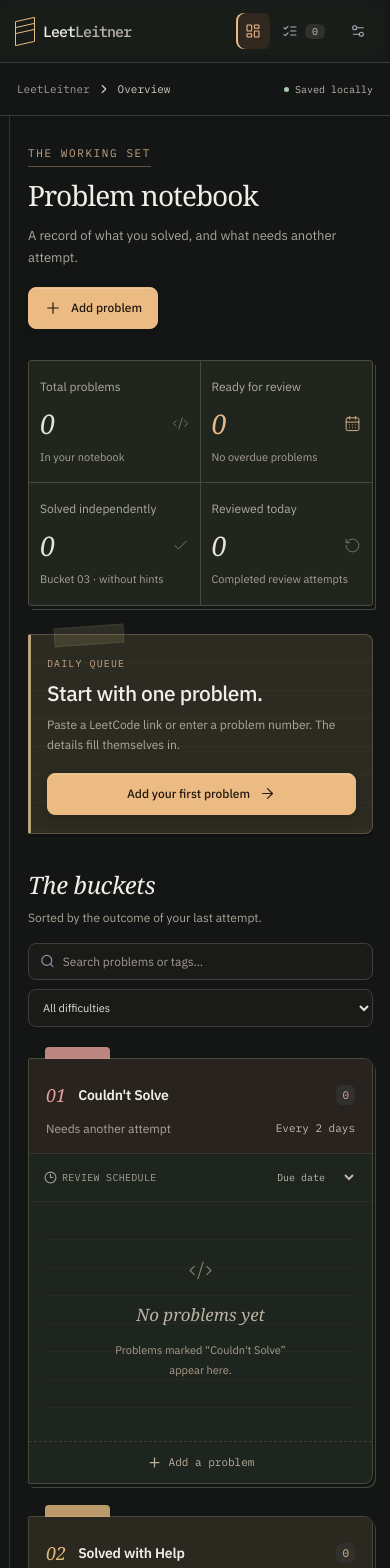
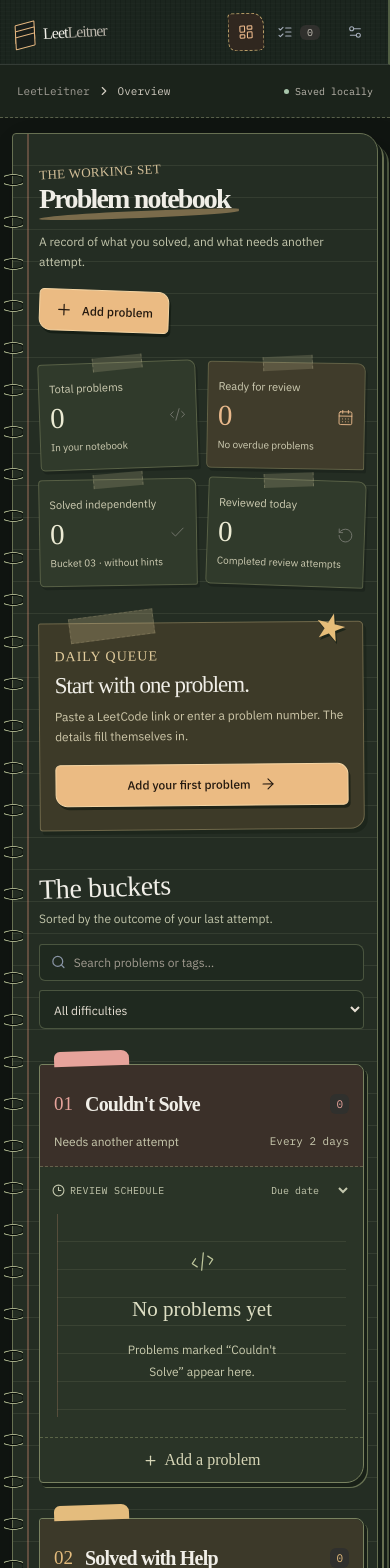
Before and after one commit to HadiYoussef2005/LeetLeitner, a React (Vite) app: page / in a window 390 px wide. Shown: the top 1568 px of the page. Built offline with nearby package versions, Linux system fonts and the light colour scheme.

Commit message:
Turn the interface into a playful bound journal

```diff
--- a/src/workbench.css
+++ b/src/workbench.css
@@ -1033,137 +1033,283 @@ progress {
     transition: none;
   }
 }
-/* Physical notebook details: cloth cover, sewn spine, ruled paper, and index tabs. */
+
+/* An open field journal: ink, cloth, paper, tape and pencil marks. */
+:root {
+  --hand: "Segoe Print", "Bradley Hand", cursive;
+}
 .app-shell {
-  background: #131615;
+  background: #101511;
 }
 .sidebar {
-  background-color: #181d1a;
-  background-image:
-    repeating-linear-gradient(0deg, #ffffff02 0 1px, transparent 1px 4px),
-    repeating-linear-gradient(90deg, #00000012 0 1px, transparent 1px 5px);
-  box-shadow: inset -5px 0 10px #0003;
+  background:
+    repeating-linear-gradient(0deg, #ffffff03 0 1px, transparent 1px 4px),
+    repeating-linear-gradient(90deg, #0002 0 1px, transparent 1px 5px), #1b251e;
+  box-shadow: inset -8px 0 15px #0005;
+  border-right: 2px solid #526044;
+}
+.brand {
+  font-family: var(--hand);
+  font-size: 19px;
+  transform: rotate(-3deg);
+}
+.workspace-label {
+  color: #c3b594;
+}
+.nav-item {
+  border: 1px solid transparent;
+}
+.nav-item.active {
+  border: 1px dashed #b99f68;
+  border-radius: 4px 12px 5px 8px;
+  box-shadow: none;
+  transform: rotate(-2deg);
+}
+.topbar {
+  border-bottom: 1px dashed #59604a;
+  background: #1b231b;
 }
 .main-content {
   position: relative;
   isolation: isolate;
-  padding-left: 54px;
-  background-image: linear-gradient(
-    90deg,
-    transparent 25px,
-    #b8856940 25px 26px,
-    transparent 26px
-  );
+  margin: 22px 24px 30px 18px;
+  max-width: 1450px;
+  padding: 45px 30px 30px 64px;
+  background-color: #242d23;
+  background-image:
+    linear-gradient(
+      90deg,
+      transparent 39px,
+      #d38c7259 39px 41px,
+      transparent 41px
+    ),
+    repeating-linear-gradient(transparent 0 31px, #c6cda719 31px 32px);
+  border: 1px solid #677052;
+  border-radius: 4px 18px 22px 4px;
+  box-shadow:
+    4px 5px 0 #141c15,
+    6px 7px 0 #687052,
+    9px 10px 0 #161e17,
+    11px 12px 0 #4a543e,
+    14px 18px 30px #0006;
 }
 .main-content::before {
   content: "";
   position: absolute;
-  z-index: -1;
-  top: 30px;
-  bottom: 30px;
-  left: 3px;
-  width: 9px;
+  left: -13px;
+  top: 25px;
+  bottom: 25px;
+  width: 31px;
   background: radial-gradient(
-      circle at center,
-      #080c09 0 3px,
-      #56604b 3.5px 4px,
-      transparent 4.5px
+      ellipse 14px 6px at center,
+      transparent 0 9px,
+      #080e09 10px 11px,
+      #a3aa86 12px 13px,
+      #1c261c 14px,
+      transparent 15px
     )
-    center top / 9px 48px repeat-y;
+    center top / 31px 42px repeat-y;
   pointer-events: none;
 }
-h1 {
-  font-family: Georgia, "Times New Roman", serif;
-  font-weight: 400;
-  letter-spacing: -1px;
-  font-size: 42px;
+.page-heading {
+  position: relative;
+  margin-bottom: 30px;
+  align-items: center;
 }
 .page-heading .eyebrow {
-  display: inline-block;
-  border-bottom: 1px solid #bda27d70;
-  padding-bottom: 6px;
+  font-family: var(--hand);
+  font-size: 15px;
+  color: #d3bf98;
+  letter-spacing: 0.3px;
+  transform: rotate(-3deg);
+}
+h1 {
+  font-family: var(--hand);
+  font-size: 42px;
+  font-weight: 600;
+  letter-spacing: -2px;
+  line-height: 1.5;
+  margin: 3px 0 14px;
+}
+h1::after {
+  content: "";
+  display: block;
+  width: 200px;
+  height: 7px;
+  background: #e8bc7e70;
+  border-radius: 70% 20% 60% 40%;
+  transform: rotate(-2deg);
+  margin-top: -9px;
+}
+.page-heading p {
+  color: #c4c7ad;
+  max-width: 480px;
+}
+.primary {
+  border-radius: 5px 11px 5px 12px;
+  border: 1px solid #f5d5a4;
+  box-shadow: 2px 3px 0 #0e160e99;
+}
+.page-heading > .primary {
+  transform: rotate(2deg);
 }
 .stats {
-  gap: 0;
-  border: 1px solid #4b4c3d;
-  border-radius: 3px;
-  background: #20251e;
-  box-shadow:
-    2px 3px 0 #131615,
-    3px 4px 0 #414637;
+  gap: 12px;
+  border: 0;
+  background: none;
+  margin: 10px 0 36px;
 }
 .stats > div {
-  background: transparent;
-  border: 0;
-  border-right: 1px solid #454b3c;
-  border-radius: 0;
-  box-shadow: none;
+  position: relative;
+  padding: 17px;
+  background: #303a2b;
+  border: 1px solid #a3aa7959;
+  border-radius: 4px 8px 2px 5px;
+  box-shadow: 2px 3px 0 #131a1466;
+}
+.stats > div:first-child {
+  padding-left: 17px;
+  transform: rotate(-2deg);
+}
+.stats > div:nth-child(2) {
+  background: #403c2b;
+  transform: rotate(1deg);
+}
+.stats > div:nth-child(3) {
+  transform: rotate(-1deg);
 }
 .stats > div:last-child {
-  border-right: 0;
+  transform: rotate(2deg);
+  border-right: 1px solid #a3aa7959;
+}
+.stats > div::before {
+  content: "";
+  position: absolute;
+  top: -7px;
+  left: calc(50% - 24px);
+  width: 48px;
+  height: 14px;
+  background: #d4c9a030;
+  transform: rotate(-4deg);
+  border-left: 1px dashed #dfd5ad38;
+  border-right: 1px dashed #dfd5ad38;
 }
 .stats strong {
-  font-family: "Segoe Print", "Bradley Hand", Georgia, serif;
-  font-style: italic;
+  font-family: var(--hand);
+  font-size: 34px;
+  margin: 5px 0;
+  color: #ecebd4;
+}
+.stats > div > span,
+.stats small {
+  color: #d0ceb4;
+}
+.stats small {
+  font-family: inherit;
 }
 .review-banner {
   position: relative;
-  background: #2b2b21;
-  background-image: repeating-linear-gradient(
-    transparent 0 27px,
-    #d5c5930a 27px 28px
-  );
-  border-radius: 2px 8px 8px 2px;
-  border-left: 3px solid #b9a178;
-  box-shadow: 1px 3px 0 #0003;
+  background: #3d3a28;
+  border: 1px solid #b2a57670;
+  border-radius: 2px 5px 14px 3px;
+  box-shadow: 3px 4px 0 #10180f55;
+  padding: 26px 22px;
+  margin-bottom: 40px;
+  transform: rotate(-0.5deg);
 }
 .review-banner::before {
   content: "";
   position: absolute;
-  top: -9px;
-  left: 23px;
-  width: 68px;
-  height: 17px;
-  background: #cdbb8d25;
-  border: 1px solid #cdbb8d18;
-  transform: rotate(-4deg);
+  top: -10px;
+  left: 30px;
+  width: 83px;
+  height: 23px;
+  background: #d6c39540;
+  border: 1px dashed #dbcda328;
+  transform: rotate(-7deg);
+}
+.review-banner::after {
+  content: "★";
+  position: absolute;
+  right: 15px;
+  top: -20px;
+  font-size: 37px;
+  color: #e6bd79;
+  transform: rotate(15deg);
+  text-shadow: 2px 2px #1d2519;
   pointer-events: none;
 }
+.review-banner h2 {
+  font-family: var(--hand);
+  font-size: 24px;
+  letter-spacing: -1px;
+}
+.review-banner .eyebrow {
+  font-family: var(--hand);
+  font-size: 14px;
+  color: #e2cc9c;
+  letter-spacing: 1px;
+}
+.review-banner p {
+  color: #d0c9ab;
+}
+.banner-icon {
+  background: none;
+  border: 2px solid #b7ab7c;
+  border-radius: 46% 54% 51% 49%;
+  transform: rotate(-10deg);
+}
 .collection-heading h2 {
-  font-family: Georgia, "Times New Roman", serif;
-  font-style: italic;
-  font-weight: 400;
-  font-size: 24px;
+  font-family: var(--hand);
+  font-size: 28px;
+  font-weight: 500;
+  transform: rotate(-2deg);
+}
+.collection-heading > div > span {
+  color: #c1c5aa;
+}
+.search,
+.filters select {
+  background: #1f291f;
+  border-color: #8c997064;
+  border-radius: 3px 8px 4px 6px;
 }
 .buckets {
-  padding-top: 13px;
-  gap: 20px;
+  gap: 18px;
+  padding-top: 17px;
 }
 .bucket {
   position: relative;
   overflow: visible;
-  border-radius: 2px 9px 9px 2px;
-  border-color: #454b3b;
-  background: #1e241e;
+  border: 1px solid #798260;
+  border-radius: 3px 8px 18px 4px;
+  background: #2a3427;
   box-shadow:
-    2px 3px 0 #131615,
-    3px 4px 0 #414637;
+    3px 4px 0 #182017,
+    4px 5px 0 #677152;
 }
 .bucket-header {
-  border-radius: 2px 8px 0 0;
+  padding: 23px 14px 17px;
   border-top: 0;
-  padding-top: 24px;
+  border-bottom: 1px dashed #a7ab7e66;
+  border-radius: 3px 8px 0 0;
+}
+.bucket-header h3 {
+  font-family: var(--hand);
+  font-size: 19px;
+  line-height: 1.6;
+  letter-spacing: -0.8px;
 }
 .bucket-header::before {
   content: "";
   position: absolute;
-  top: -12px;
-  left: 16px;
-  width: 65px;
-  height: 12px;
-  border-radius: 4px 4px 0 0;
+  top: -14px;
+  left: 14px;
+  width: 75px;
+  height: 15px;
+  border-radius: 6px 8px 0 0;
   background: var(--amber);
-  opacity: 0.8;
+  transform: rotate(-2deg);
 }
 .bucket.red .bucket-header::before {
   background: var(--red);
@@ -1171,115 +1317,223 @@ h1 {
 .bucket.green .bucket-header::before {
   background: var(--green);
 }
+.bucket.red .bucket-header {
+  background: #3b3029;
+}
+.bucket.amber .bucket-header {
+  background: #3c3929;
+}
+.bucket.green .bucket-header {
+  background: #2c3c2d;
+}
 .bucket-number {
-  font-family: Georgia, "Times New Roman", serif;
-  font-style: italic;
-  font-size: 18px;
+  font-family: var(--hand);
+  font-size: 19px;
+}
+.bucket-header p,
+.bucket-header p span {
+  color: #c9c9ae;
 }
 .bucket-sort {
-  border-bottom: 1px solid #b3ba8c13;
-  margin-bottom: 10px;
+  padding: 12px;
+}
+.bucket-sort > span,
+.bucket-sort select {
+  color: #c3c7ad;
+}
+.bucket-content {
+  padding: 0 12px 8px;
 }
 .problem-card {
   position: relative;
-  background-color: #262d25;
+  background-color: #343e2d;
   background-image:
     linear-gradient(
       90deg,
-      transparent 9px,
-      #d6937926 9px 10px,
-      transparent 10px
+      transparent 11px,
+      #db9a7438 11px 12px,
+      transparent 12px
     ),
-    repeating-linear-gradient(transparent 0 27px, #c6c8a90e 27px 28px);
-  border: 1px solid #49503d;
-  border-radius: 2px 5px 5px 2px;
-  padding-left: 20px;
-  box-shadow: 1px 2px 0 #0003;
+    repeating-linear-gradient(transparent 0 27px, #d2d7aa18 27px 28px);
+  border: 1px solid #89926788;
+  border-radius: 2px 4px 9px 3px;
+  padding: 15px 12px 12px 21px;
+  margin-bottom: 12px;
+  box-shadow: 2px 3px 0 #121b1266;
+}
+.problem-card:nth-child(3n + 1) {
+  transform: rotate(-0.6deg);
+}
+.problem-card:nth-child(3n + 2) {
+  transform: rotate(0.7deg);
 }
 .problem-card:hover {
-  background-color: #30392d;
+  background-color: #3d4934;
+  border-color: #d5bd86;
 }
 .problem-card h4 {
-  line-height: 1.7;
+  font-family: var(--hand);
+  font-size: 19px;
+  font-weight: 500;
+  letter-spacing: -0.7px;
+  line-height: 1.6;
+  color: #f0eed7;
+}
+.card-top,
+.card-bottom {
+  color: #d0d0ae;
 }
 .card-bottom {
-  border-top: 1px dashed #c3be992b;
+  border-top: 1px dashed #ccd2a738;
 }
 .tags span {
-  background: #2d352dcc;
+  background: #25312199;
+  border: 0;
+  border-radius: 2px;
+  color: #d7d8b9;
 }
 .bucket-add {
-  border-top-style: dashed;
+  font-family: var(--hand);
+  font-size: 16px;
+  color: #d6d5b6;
+  border-top: 1px dashed #a1ac7566;
+}
+.bucket-add:hover {
+  background: #36442e;
 }
 .empty-bucket {
   background: repeating-linear-gradient(
     transparent 0 27px,
-    #c6c8a90c 27px 28px
+    #d2d7aa18 27px 28px
   );
-  margin: 0 4px 10px;
+  border-left: 1px solid #d6987640;
+  margin: 0 5px 12px;
+  padding: 35px 12px;
 }
 .empty-bucket h4 {
-  font-family: Georgia, "Times New Roman", serif;
-  font-style: italic;
-  font-size: 17px;
+  font-family: var(--hand);
+  font-size: 21px;
+  color: #dedfc4;
+}
+.empty-bucket p {
+  color: #c9cbae;
+  font-size: 12px;
+}
+.empty-bucket svg {
+  color: #bdc59b;
+  transform: rotate(-12deg);
+}
+footer {
+  border-top: 1px dashed #929d6e88;
+  color: #bcc3a3;
 }
 dialog {
-  border-radius: 3px 12px 12px 3px;
-  border-left: 4px solid #a78b64;
+  background:
+    repeating-linear-gradient(transparent 0 31px, #c6cda70b 31px 32px), #252d23;
+  border-radius: 4px 15px 13px 4px;
+  border: 1px solid #788461;
+  border-left: 5px solid #b59a71;
 }
 .modal-head h2 {
-  font-family: Georgia, "Times New Roman", serif;
-  font-weight: 400;
-}
-footer {
-  border-top-style: dashed;
+  font-family: var(--hand);
+  font-size: 28px;
 }
 @media (min-width: 1500px) {
   .main-content {
-    padding-left: 66px;
+    padding: 48px 40px 32px 68px;
+    margin-left: auto;
+    margin-right: auto;
+    width: calc(100% - 56px);
   }
 }
 @media (max-width: 1100px) {
   .main-content {
-    padding-left: 42px;
-    background-position: -8px 0;
+    padding: 35px 22px 25px 48px;
+    margin: 20px;
+    background-position:
+      -13px 0,
+      0 0;
+  }
+  .bucket-header h3 {
+    font-size: 21px;
   }
 }
 @media (max-width: 800px) {
+  .sidebar {
+    box-shadow: none;
+  }
   .main-content {
-    padding-left: 36px;
-    background-position: -12px 0;
+    margin: 18px 18px 28px;
+    padding: 30px 20px 25px 38px;
+    background-position:
+      -20px 0,
+      0 0;
   }
-  .main-content::before {
-    left: 0;
-    width: 7px;
+  .buckets {
+    gap: 35px;
+  }
+  .stats {
+    gap: 13px;
   }
   .stats > div:nth-child(2) {
-    border-right: 0;
+    border-right: 1px solid #a3aa7959;
   }
   .stats > div:nth-child(-n + 2) {
-    border-bottom: 1px solid #454b3c;
-  }
-  .buckets {
-    gap: 32px;
+    border-bottom: 1px solid #a3aa7959;
   }
 }
 @media (max-width: 480px) {
   .main-content {
-    padding-left: 28px;
-    padding-right: 17px;
-    background-position: -16px 0;
+    margin: 15px 12px 25px;
+    padding: 25px 13px 22px 26px;
+    background-position:
+      -25px 0,
+      0 0;
   }
   .main-content::before {
-    display: none;
+    left: -9px;
+    width: 19px;
+    background-size: 24px 42px;
   }
   h1 {
-    font-size: 35px;
+    font-size: 31px;
+    letter-spacing: -1.8px;
+  }
+  .page-heading p {
+    font-size: 12px;
+  }
+  .page-heading .eyebrow {
+    font-size: 13px;
   }
   .stats {
-    gap: 0;
+    gap: 10px;
   }
-  .stats > div {
-    padding: 16px 11px !important;
+  .stats > div,
+  .stats > div:first-child {
+    padding: 14px 10px !important;
+  }
+  .stats > div > span {
+    font-size: 11px;
+  }
+  .stats small {
+    font-size: 10px;
+  }
+  .stats strong {
+    font-size: 29px;
+  }
+  .review-banner {
+    padding: 23px 15px;
+  }
+  .review-banner h2 {
+    font-size: 23px;
+  }
+  .bucket-header h3 {
+    font-size: 20px;
+  }
+  .filters select {
+    font-size: 12px;
+  }
+  .sidebar .brand {
+    font-size: 16px;
   }
 }
```
